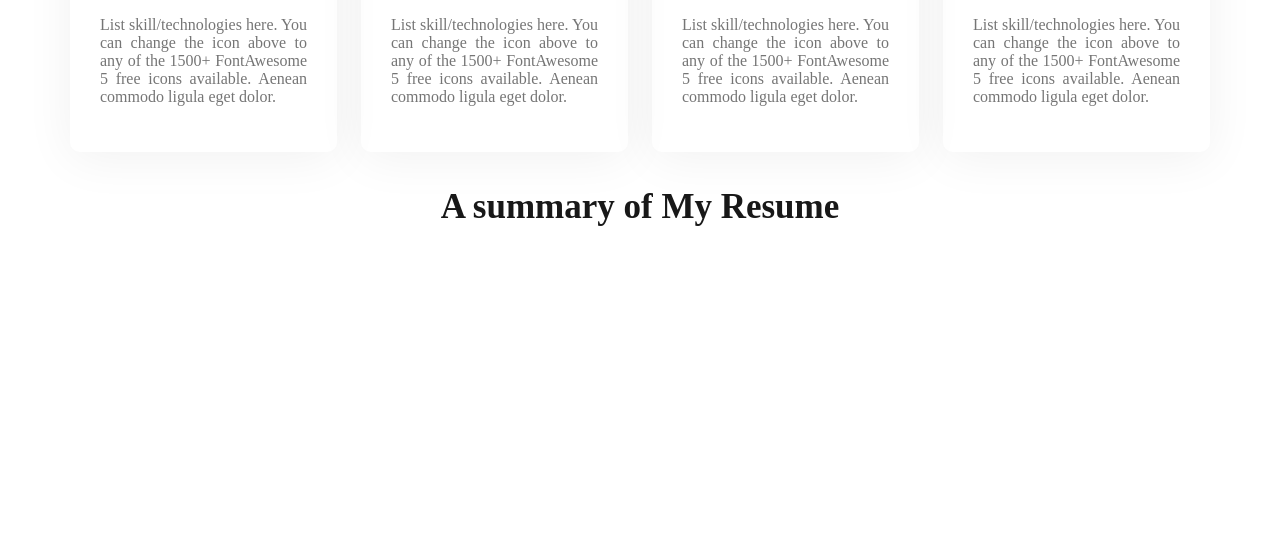
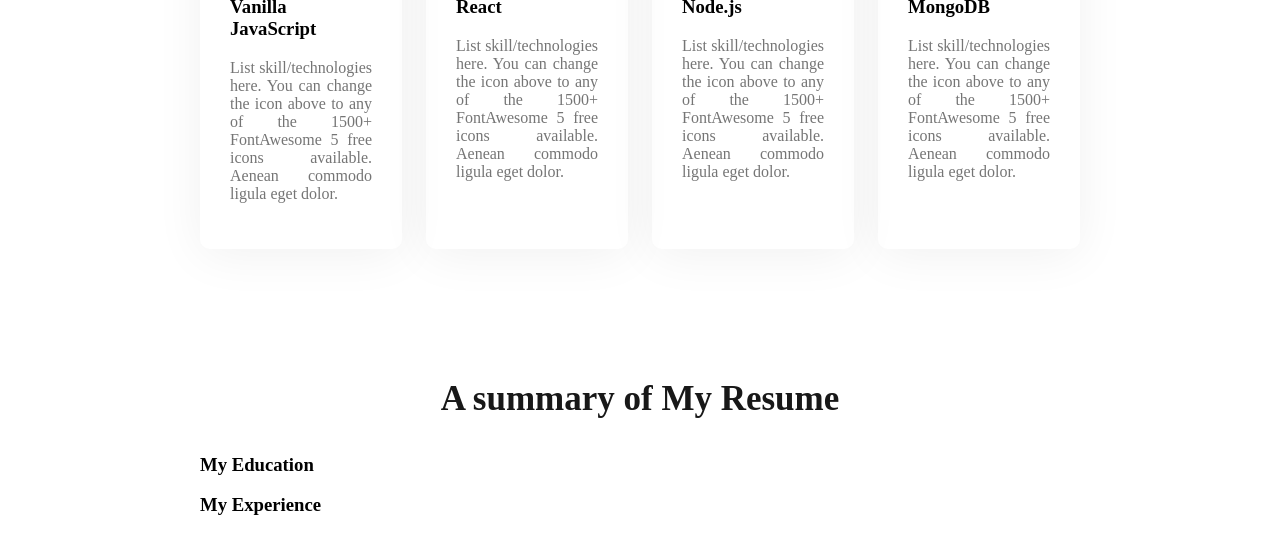
Before and after one commit to mrokonuzzaman040/developer-portfolio, a plain HTML site: page index.html in a window 1280 px wide. Shown: the part 1911-2465 px from the top of the page. Before the commit the page ends 2173 px from the top, so only its background shows below. Drawn offline with nearby package versions, Linux system fonts and the light colour scheme.

```diff
--- a/index.html
+++ b/index.html
@@ -125,6 +125,19 @@
                 A summary of My Resume
             </h3>
 
+            <div class="resume-container">
+                <!-- My Education -->
+               <div class="resume-collum">
+                <h3 class="resume-colum-titel">My Education</h3>
+
+               </div>
+
+               <!-- My Experience -->
+               <div class="resume-collum">
+                <h3 class="resume-colum-titel">My Experience</h3>
+               </div>
+            </div>
+
         </section>
     </main>
 
--- a/styles/main.css
+++ b/styles/main.css
@@ -106,6 +106,10 @@
     margin: 0 auto;
 }
 
+main section{
+    margin: 130px;
+}
+
 /* about section Style */
 .about {
     padding: 130px;
```
